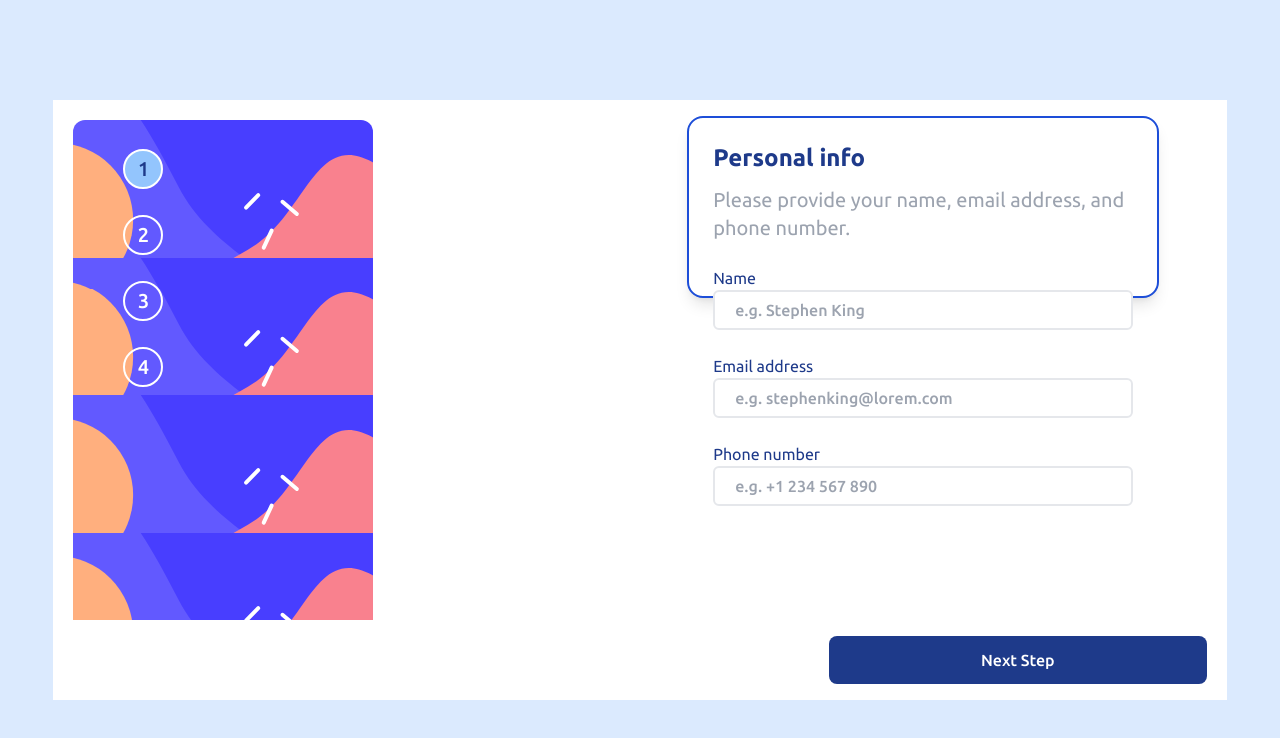
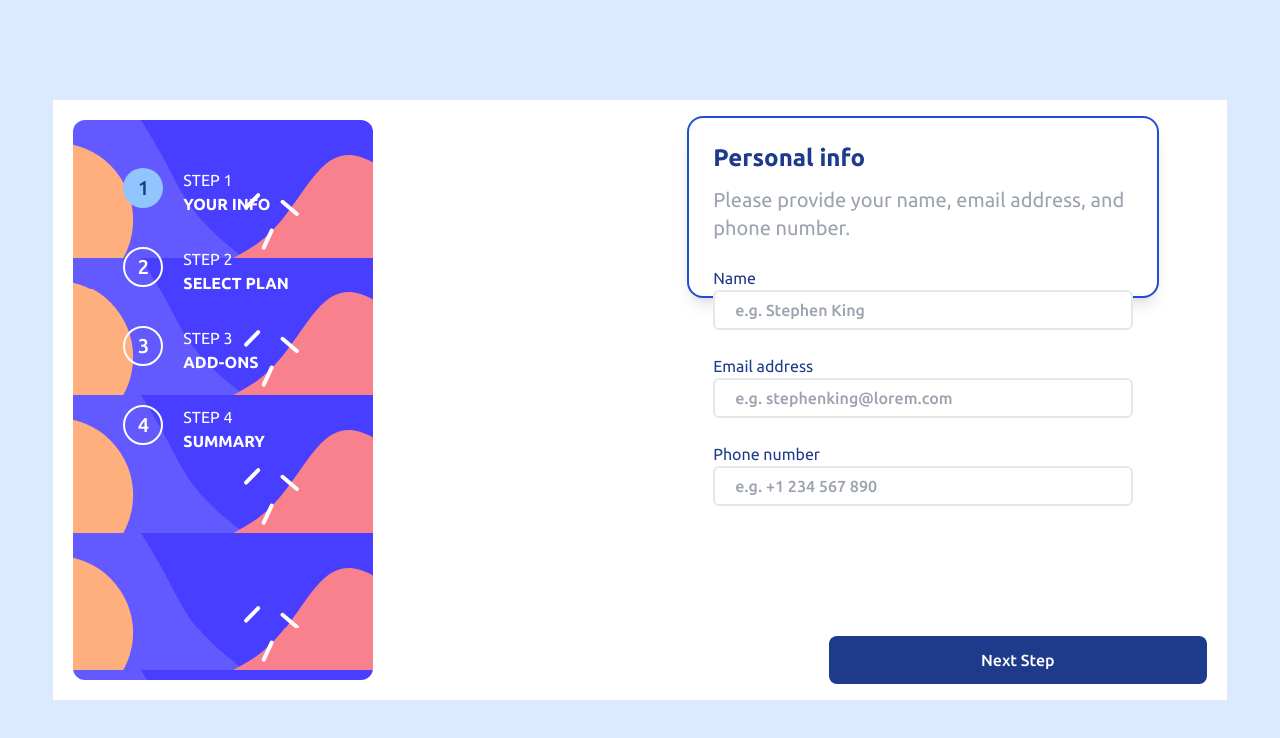
Before and after one commit to diopmorfall/multistep-form, a React (Create React App) app: page / in a window 1280 px wide. Shown: the top 738 px of the page. Built offline with nearby package versions, Linux system fonts and the light colour scheme.

Commit message:
StepsBar page numbers rendering issue fixed for desktop media queries

```diff
--- a/src/components/StepsBar/StepsBar.js
+++ b/src/components/StepsBar/StepsBar.js
@@ -10,15 +10,19 @@ export default function StepsBar() {
         <nav className='bg-stepsBar'>
             <ul className={moduleStyles['ul']}>
                 {[1, 2, 3, 4].map(step => (
-                    <li key={step}
-                        className={page === step || (page === 5 && step === 4) ? moduleStyles['current-page-li'] : ''}
-                    >
-                        <span
-                            className={page === step || (page === 5 && step === 4) ? moduleStyles['current-page'] : ''}
-                        >{step}</span>
+                    <li key={step}>
+                        <div className={page === step || (page === 5 && step === 4) ?
+                                `${moduleStyles['page-info']} ${moduleStyles['current-page-info']}`
+                                : moduleStyles['page-info']}
+                        >
+                            <span
+                                className={page === step || (page === 5 && step === 4) ? moduleStyles['current-page'] : ''}
+                            >{step}
+                            </span>
+                        </div>
                         <div className={moduleStyles['caption']}>
                             <span>STEP {step}</span>
-                            <span>{steps[step + 1]}</span>
+                            <span>{steps[step - 1]}</span>
                         </div>
                     </li>
                 ))}
--- a/src/components/StepsBar/StepsBar.module.css
+++ b/src/components/StepsBar/StepsBar.module.css
@@ -12,11 +12,11 @@ nav {
     list-style-type: none;
 }
 
-.ul li {
-    @apply flex items-center justify-center h-10 w-10 rounded-full border-2 border-white text-xl text-white font-medium;
+.page-info{
+    @apply h-10 w-10 rounded-full border-2 flex items-center justify-center text-xl text-white font-medium border-white;
 }
 
-.current-page-li{
+.current-page-info{
     @apply bg-blue-300 border-0;
 }
 
@@ -25,7 +25,7 @@ nav {
 }
 
 .caption{
-    @apply flex flex-col hidden;
+    @apply hidden;
 }
 
 @media only screen and (min-width: 768px) and (orientation: portrait){
@@ -40,13 +40,33 @@ nav {
 
 @media only screen and (min-width: 1024px){
     nav{
-        @apply relative h-full row-span-2 rounded-xl;
+        @apply relative h-full row-span-2 rounded-xl z-10;
         height: 100%;
         width: 300px;
         background-size: 300px;
     }
 
     .ul{
-        @apply flex-col items-start h-1/2;
+        @apply flex-col items-start h-3/5 relative top-4;
+    }
+
+    li{
+        @apply flex flex-row w-full;
+    }
+
+    .page-info{
+        @apply mr-5;
+    }
+
+    .caption{
+        @apply flex flex-col text-white;
+    }
+
+    .caption span:first-of-type{
+        @apply font-thin;
+    }
+
+    .caption span:last-of-type{
+        @apply font-bold uppercase;
     }
 }
```
